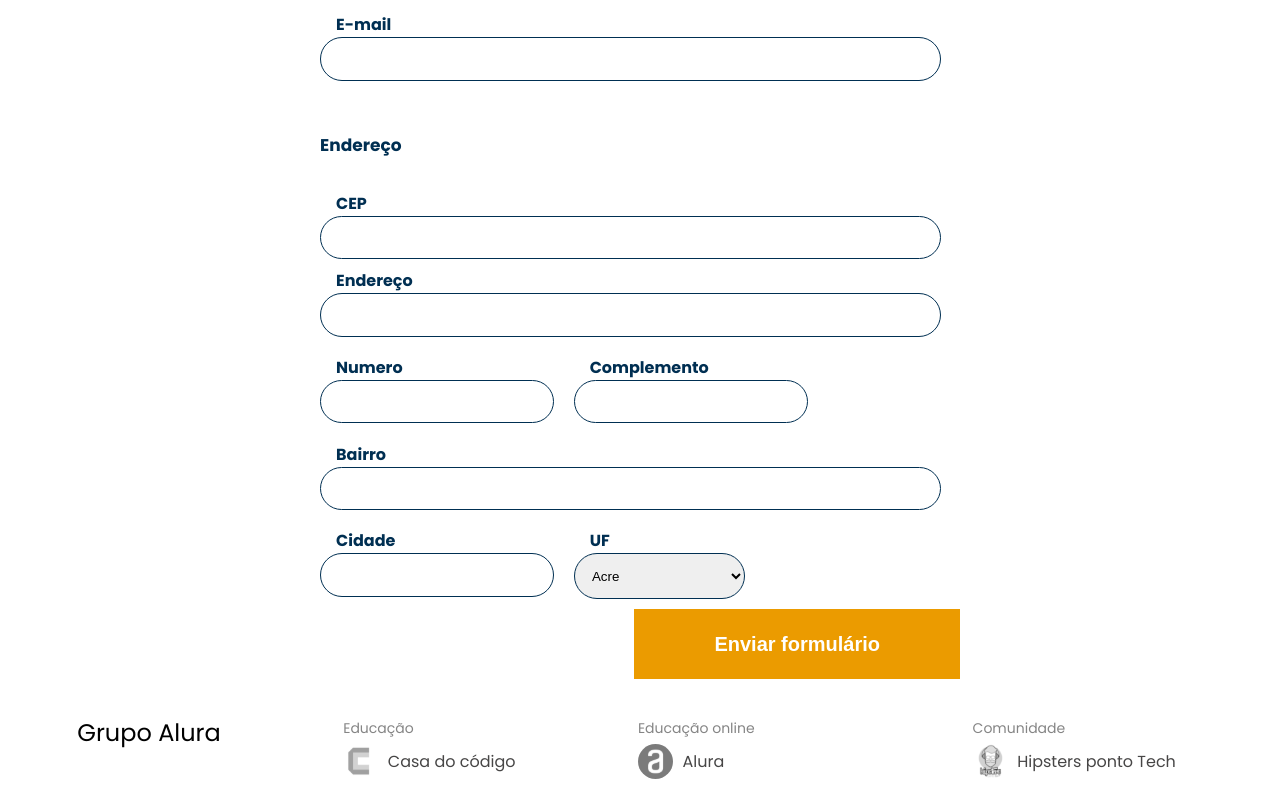
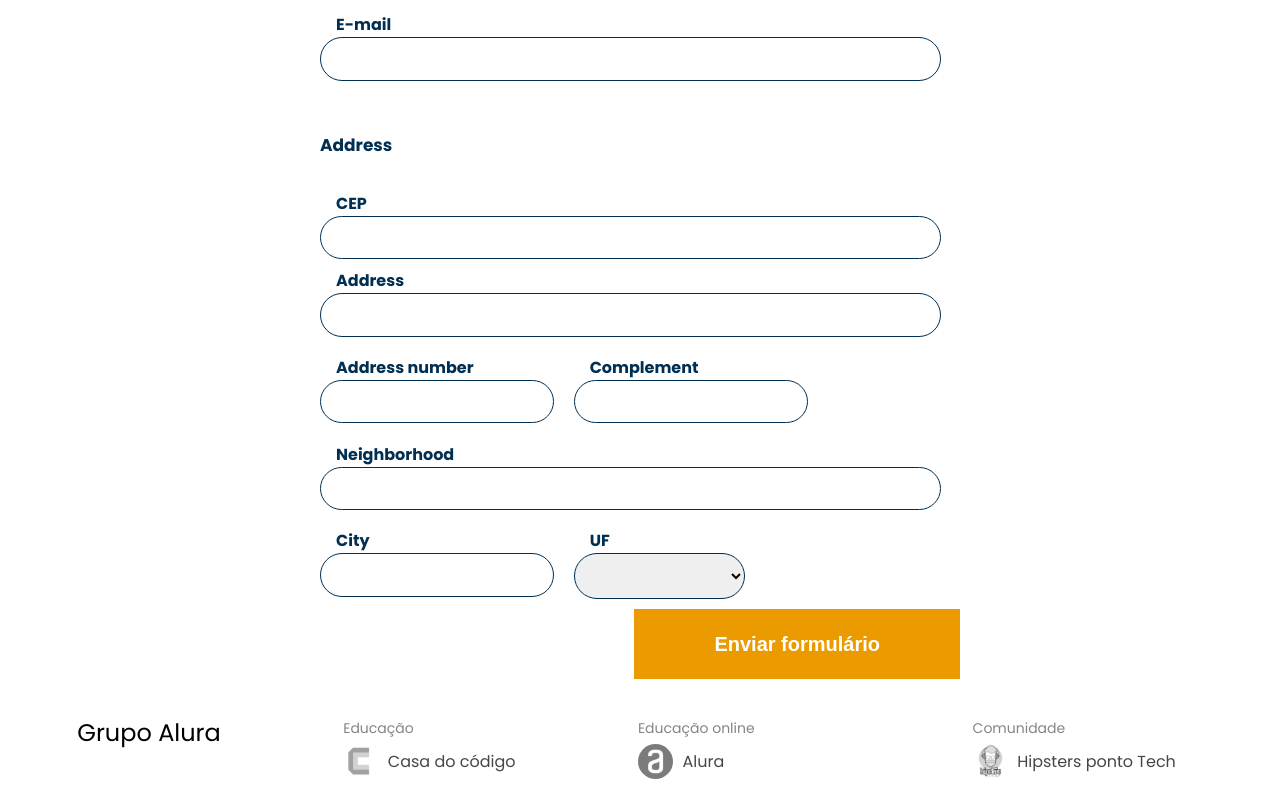
Before and after one commit to MateusTeixeira2394/angular-form-module-study, an Angular app: page /signup in a window 1280 px wide. Shown: the part 460-1247 px from the top of the page. Built offline with nearby package versions, Linux system fonts and the light colour scheme.

Commit message:
Added autofill feature to the contact's fields

```diff
--- a/src/app/app.module.ts
+++ b/src/app/app.module.ts
@@ -9,10 +9,11 @@ import { CadastroComponent } from './cadastro/cadastro.component';
 import { SucessoCadastroComponent } from './sucesso-cadastro/sucesso-cadastro.component';
 import { FormsModule } from '@angular/forms';
 import { LegalAgeDirective } from './directives/legal-age.directive';
+import {HttpClientModule} from '@angular/common/http'
 
 @NgModule({
   declarations: [AppComponent, HeaderComponent, FooterComponent, CadastroComponent, SucessoCadastroComponent, LegalAgeDirective],
-  imports: [BrowserModule, AppRoutingModule, FormsModule],
+  imports: [BrowserModule, AppRoutingModule, FormsModule, HttpClientModule],
   providers: [],
   bootstrap: [AppComponent],
 })
--- a/src/app/cadastro/cadastro.component.html
+++ b/src/app/cadastro/cadastro.component.html
@@ -8,13 +8,13 @@
     <div class="formulario__campo">
       <label class="campo__etiqueta" for="name">Full Name</label>
       <input name="name" id="name" class="campo__escrita" ngModel #name="ngModel" required
-        minlength="{{NAME_MIN_LENGTH}}" />
+        minlength="{{FIELD_MIN_LENGTH}}" />
 
       <div class="name_errors_texts" *ngIf="name?.touched || name?.dirty">
         <span class="erro__texto" *ngIf="name?.errors?.
         ['required']">Required Field.</span>
         <span class="erro__texto" *ngIf="name?.errors?.
-        ['minlength']">Required at leat {{NAME_MIN_LENGTH}} characters.</span>
+        ['minlength']">Required at leat {{FIELD_MIN_LENGTH}} characters.</span>
       </div>
 
     </div>
@@ -60,7 +60,7 @@
           <span class="erro__texto" *ngIf="telephone?.errors?.
         ['required']">Required Field.</span>
           <span class="erro__texto" *ngIf="telephone?.errors?.
-        ['pattern']">This field must follow the "(XX) XXXXX-XXXX" pattern.</span>
+        ['pattern']">This field must follow the "(00) 00000-0000" pattern.</span>
         </div>
 
       </div>
@@ -79,43 +79,141 @@
         ['pattern']">This field must follow the "email@domain.com" pattern.</span>
       </div>
 
+
     </div>
 
-    <h3 class="principal__subtitulo">Endereço</h3>
+    <h3 class="principal__subtitulo">Address</h3>
 
     <div class="formulario__campo">
       <label class="campo__etiqueta" for="cep">CEP</label>
-      <input name="cep" id="cep" class="campo__escrita" />
+      <input
+        name="cep"
+        id="cep"
+        class="campo__escrita"
+        ngModel
+        #cep="ngModel"
+        required
+        pattern="^(\d{5})(-?\d{3})$"
+        (blur)="getAddress($event, form)"
+        minlength="8"
+        maxlength="9"
+      />
+
+      <div class="name_errors_texts" *ngIf="cep?.touched || cep?.dirty">
+        <span class="erro__texto" *ngIf="cep?.errors?.
+      ['required']">Required Field.</span>
+        <span class="erro__texto" *ngIf="cep?.errors?.
+      ['pattern']">This field must follow the "00000-000" pattern.</span>
+      </div>
+
       <div id="erro"></div>
     </div>
 
     <div class="formulario__campo">
-      <label class="campo__etiqueta" for="endereco">Endereço</label>
-      <input name="endereco" id="endereco" class="campo__escrita" />
+
+      <label class="campo__etiqueta" for="address">Address</label>
+
+      <input
+          name="address"
+          id="address"
+          class="campo__escrita"
+          ngModel
+          #address="ngModel"
+          required
+          maxlength="30"
+          minlength="3"
+        />
+
+        <div class="name_errors_texts" *ngIf="address?.touched || address?.dirty">
+          <span class="erro__texto" *ngIf="address?.errors?.
+        ['required']">Required Field.</span>
+        <span class="erro__texto" *ngIf="address?.errors?.
+        ['minlength']">Required at leat {{FIELD_MIN_LENGTH}} characters.</span>
+        </div>
+
     </div>
+
     <div class="formulario__dupla">
+
       <div class="formulario__campo">
-        <label class="campo__etiqueta" for="numero">Numero</label>
-        <input name="numero" id="numero" class="campo__escrita" />
-      </div>
-      <div class="formulario__campo">
-        <label class="campo__etiqueta" for="complemento">Complemento</label>
-        <input name="complemento" id="complemento" class="campo__escrita" />
-      </div>
-    </div>
-    <div class="formulario__campo">
-      <label class="campo__etiqueta" for="bairro">Bairro</label>
-      <input name="bairro" id="bairro" class="campo__escrita" />
-    </div>
-    <div class="formulario__dupla">
-      <div class="formulario__campo">
-        <label class="campo__etiqueta" for="cidade">Cidade</label>
-        <input name="cidade" id="cidade" class="campo__escrita" />
+
+        <label class="campo__etiqueta" for="addressNumber">Address number</label>
+
+        <input
+        name="addressNumber"
+        id="addressNumber"
+        type="number"
+        class="campo__escrita"
+        ngModel
+        #addressNumber="ngModel"
+        required
+        />
+
+        <div class="name_errors_texts" *ngIf="addressNumber?.touched || addressNumber?.dirty">
+          <span class="erro__texto" *ngIf="addressNumber?.errors?.
+        ['required']">Required Field.</span>
+        </div>
+
       </div>
 
       <div class="formulario__campo">
-        <label class="campo__etiqueta" for="estado">UF</label>
-        <select id="estado" name="estado" class="campo__escrita">
+        <label class="campo__etiqueta" for="complemento">Complement</label>
+        <input name="complemento" id="complemento" class="campo__escrita" />
+      </div>
+
+    </div>
+
+    <div class="formulario__campo">
+
+      <label class="campo__etiqueta" for="neighbor">Neighborhood</label>
+
+      <input
+      name="neighbor"
+      id="neighbor"
+      class="campo__escrita"
+      ngModel
+      #neighbor="ngModel"
+      required
+      minlength="{{FIELD_MIN_LENGTH}}"
+      />
+
+      <div class="name_errors_texts" *ngIf="neighbor?.touched || neighbor?.dirty">
+        <span class="erro__texto" *ngIf="neighbor?.errors?.
+      ['required']">Required Field.</span>
+      <span class="erro__texto" *ngIf="neighbor?.errors?.
+      ['minlength']">Required at leat {{FIELD_MIN_LENGTH}} characters.</span>
+      </div>
+
+    </div>
+
+    <div class="formulario__dupla">
+
+      <div class="formulario__campo">
+
+        <label class="campo__etiqueta" for="city">City</label>
+
+        <input
+        name="city"
+        id="city"
+        class="campo__escrita"
+        ngModel
+        #city="ngModel"
+        required
+        minlength="{{FIELD_MIN_LENGTH}}"
+        />
+
+        <div class="name_errors_texts" *ngIf="city?.touched || city?.dirty">
+          <span class="erro__texto" *ngIf="city?.errors?.
+        ['required']">Required Field.</span>
+        <span class="erro__texto" *ngIf="city?.errors?.
+        ['minlength']">Required at leat {{FIELD_MIN_LENGTH}} characters.</span>
+        </div>
+
+      </div>
+
+      <div class="formulario__campo">
+        <label class="campo__etiqueta" for="state">UF</label>
+        <select id="state" name="state" class="campo__escrita" ngModel #state>
           <option value="AC">Acre</option>
           <option value="AL">Alagoas</option>
           <option value="AP">Amapá</option>
@@ -145,9 +243,12 @@
           <option value="TO">Tocantins</option>
           <option value="EX">Estrangeiro</option>
         </select>
+
       </div>
 
     </div>
+
     <button type="submit" class="formulario__botao">Enviar formulário</button>
+
   </form>
 </main>
--- a/src/app/cadastro/cadastro.component.ts
+++ b/src/app/cadastro/cadastro.component.ts
@@ -1,6 +1,8 @@
+import { Component, OnInit } from '@angular/core';
+import { FormGroup, NgForm } from '@angular/forms';
 import { Router } from '@angular/router';
-import { Component, OnChanges, OnInit, SimpleChanges } from '@angular/core';
-import { NgForm } from '@angular/forms'
+import CEP from '../models/cep.model';
+import { CepService } from './../services/cep.service';
 @Component({
   selector: 'app-cadastro',
   templateUrl: './cadastro.component.html',
@@ -8,17 +10,59 @@ import { NgForm } from '@angular/forms'
 })
 export class CadastroComponent implements OnInit {
 
-  public readonly NAME_MIN_LENGTH: number = 3;
+  public readonly FIELD_MIN_LENGTH: number = 3;
 
-  constructor(private router: Router) { }
+  constructor(
+    private router: Router,
+    private cepService: CepService
+  ) { }
 
   ngOnInit(): void {
   }
 
-  signup(form: NgForm) {
+  public signup(form: NgForm) {
     console.log('form', form);
     if (form.valid) this.router.navigate(['success'])
     console.log('Invalid form!');
   }
 
+  public getAddress(event: FocusEvent, form: NgForm): void {
+
+    const regex: RegExp = /(\d{5})(-?\d{3})/g
+
+    const cep: string = (event.target as HTMLInputElement).value;
+
+    if (regex.test(cep)) {
+
+      this.cepService
+        .getAddress(cep)
+        .subscribe(result => {
+          console.log('form', form);
+          console.log('result', result);
+          this.fillForm(result, form);
+        });
+
+    };
+
+  };
+
+  private fillForm(
+    {
+      logradouro,
+      localidade,
+      bairro,
+      uf
+    }: CEP,
+    form: NgForm
+  ): void {
+
+    form.form.patchValue({
+      address: logradouro,
+      city: localidade,
+      neighbor: bairro,
+      state: uf
+    });
+
+  }
+
 }
--- /dev/null
+++ b/src/app/services/cep.service.ts
@@ -0,0 +1,25 @@
+import { HttpClient } from '@angular/common/http';
+import { Injectable } from '@angular/core';
+import { Observable } from 'rxjs';
+import CEP from '../models/cep.model';
+
+@Injectable({
+  providedIn: 'root'
+})
+export class CepService {
+
+  private readonly CEP_BASE_URL: string = 'https://viacep.com.br/ws/';
+
+  constructor(
+    private http: HttpClient
+  ) { };
+
+  public getAddress(cep: string): Observable<CEP> {
+
+    const url: URL = new URL(`${cep}/json`, this.CEP_BASE_URL);
+
+    return this.http.get<CEP>(url.href);
+
+  }
+
+}
```
Also changed, not shown: src/app/models/cep.model.ts (added, +12 -0 lines), 1 other file (tests, documents, lock files or other folders).
